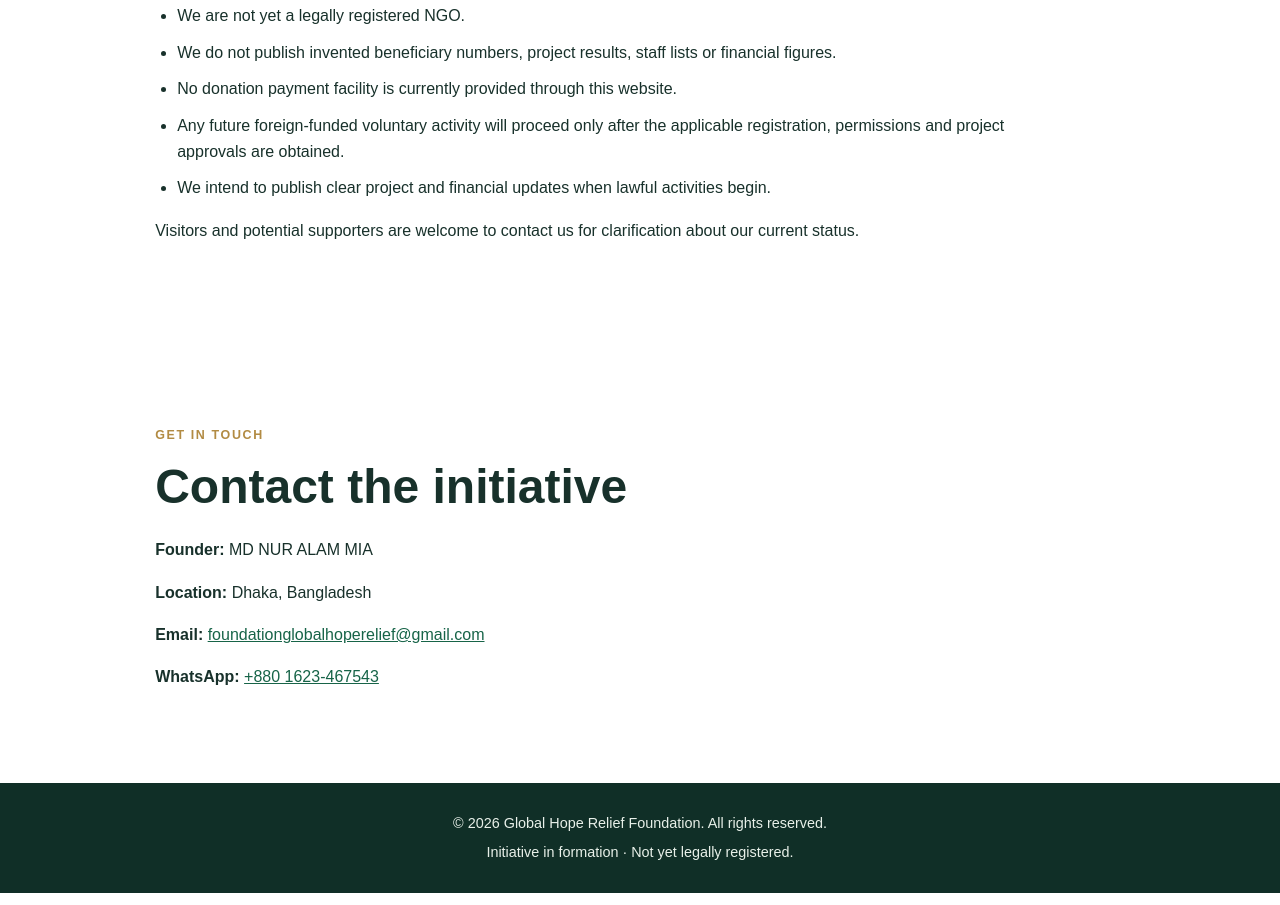
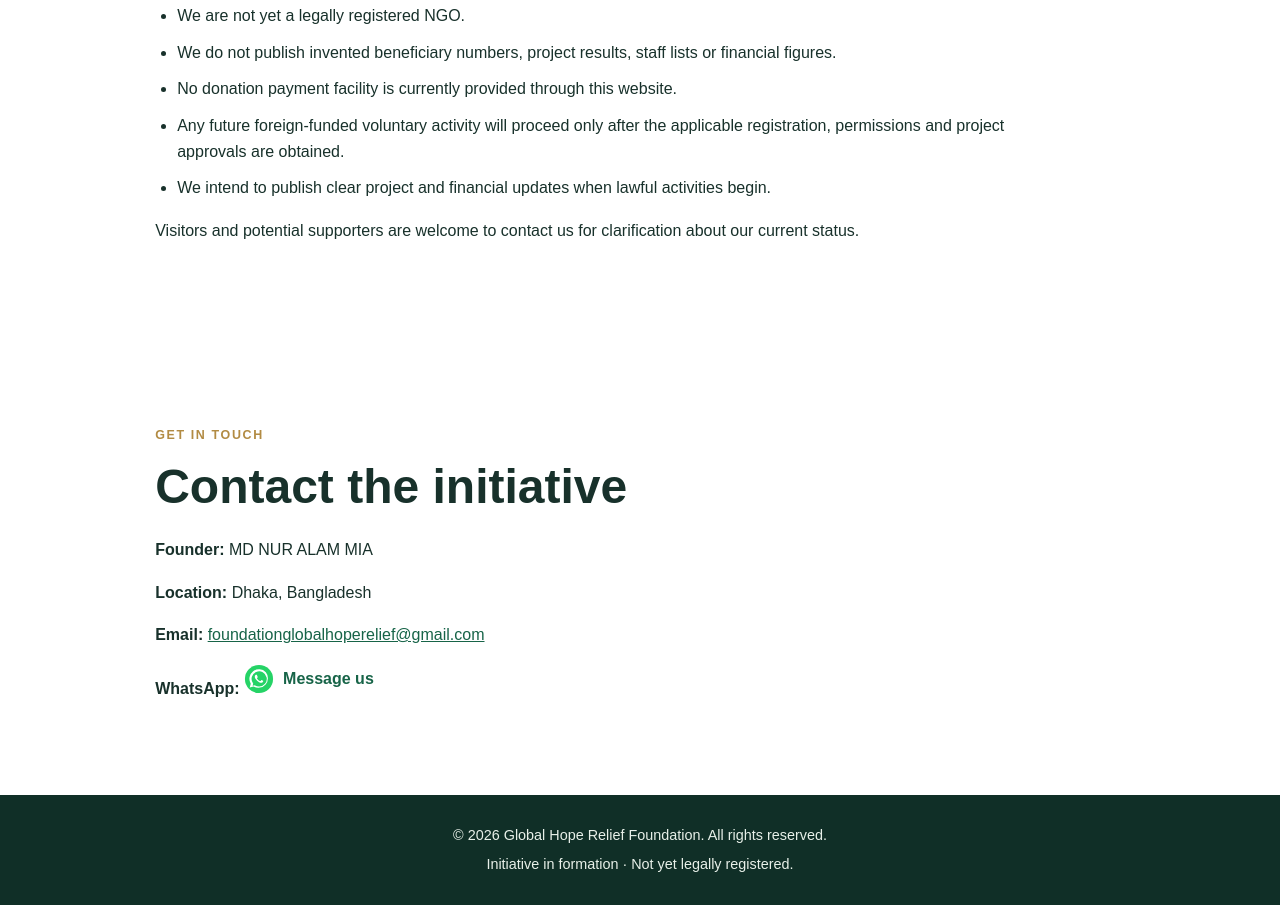
Before and after one commit to globalhoperelief/global-hope-relief-foundation, a plain HTML site: page index.html in a window 1280 px wide. Shown: the part 1945-2850 px from the top of the page. Drawn offline with Linux system fonts and the light colour scheme.

Commit message:
Replace visible WhatsApp number with clickable WhatsApp logo

```diff
--- a/index.html
+++ b/index.html
@@ -4,6 +4,11 @@
 <meta charset="utf-8"><meta name="viewport" content="width=device-width,initial-scale=1">
 <meta name="description" content="Global Hope Relief Foundation — a humanitarian initiative in formation in Dhaka, Bangladesh.">
 <title>Global Hope Relief Foundation</title><link rel="stylesheet" href="styles.css">
+<style>
+.whatsapp-link{display:inline-flex;align-items:center;gap:9px;color:#168b52;font-weight:700;text-decoration:none}
+.whatsapp-link:hover{ text-decoration:underline }
+.whatsapp-link svg{width:30px;height:30px;flex:none}
+</style>
 </head>
 <body>
 <header><a class="brand" href="#home">Global Hope <span>Relief Foundation</span></a>
@@ -33,6 +38,6 @@
 <li>Any future foreign-funded voluntary activity will proceed only after the applicable registration, permissions and project approvals are obtained.</li>
 <li>We intend to publish clear project and financial updates when lawful activities begin.</li>
 </ul><p>Visitors and potential supporters are welcome to contact us for clarification about our current status.</p></section>
-<section class="contact" id="contact"><p class="eyebrow">Get in touch</p><h2>Contact the initiative</h2><p><strong>Founder:</strong> MD NUR ALAM MIA</p><p><strong>Location:</strong> Dhaka, Bangladesh</p><p><strong>Email:</strong> <a href="mailto:foundationglobalhoperelief@gmail.com">foundationglobalhoperelief@gmail.com</a></p><p><strong>WhatsApp:</strong> <a href="https://wa.me/8801623467543">+880 1623-467543</a></p></section>
+<section class="contact" id="contact"><p class="eyebrow">Get in touch</p><h2>Contact the initiative</h2><p><strong>Founder:</strong> MD NUR ALAM MIA</p><p><strong>Location:</strong> Dhaka, Bangladesh</p><p><strong>Email:</strong> <a href="mailto:foundationglobalhoperelief@gmail.com">foundationglobalhoperelief@gmail.com</a></p><p><strong>WhatsApp:</strong> <a class="whatsapp-link" href="https://wa.me/8801623467543" target="_blank" rel="noopener noreferrer" aria-label="Chat with Global Hope Relief Foundation on WhatsApp"><svg viewBox="0 0 32 32" role="img" aria-label="WhatsApp"><circle cx="16" cy="16" r="15" fill="#25D366"/><path fill="#fff" d="M23.3 8.7A10.2 10.2 0 0 0 7.2 21l-1.1 4 4.1-1.1a10.2 10.2 0 0 0 13.1-15.2ZM16 24a8.1 8.1 0 0 1-4.1-1.1l-.3-.2-2.4.6.6-2.3-.2-.4A8.1 8.1 0 1 1 16 24Zm4.5-6.1c-.2-.1-1.4-.7-1.6-.8-.2-.1-.4-.1-.5.1s-.6.8-.8.9-.3.2-.5.1a6.6 6.6 0 0 1-1.9-1.2 7.1 7.1 0 0 1-1.3-1.6c-.1-.2 0-.3.1-.5l.4-.4.2-.4c.1-.2 0-.3 0-.4s-.5-1.3-.7-1.8c-.2-.5-.4-.4-.5-.4h-.5c-.2 0-.4.1-.6.3s-.8.8-.8 1.9.8 2.2.9 2.4a9.5 9.5 0 0 0 3.7 3.3c.5.2.9.4 1.2.5.5.2 1 .2 1.4.1.4-.1 1.4-.6 1.6-1.1.2-.5.2-1 .1-1.1s-.2-.2-.4-.3Z"/></svg><span>Message us</span></a></p></section>
 </main><footer><p>© <span id="year"></span> Global Hope Relief Foundation. All rights reserved.</p><p>Initiative in formation · Not yet legally registered.</p></footer>
 <script src="script.js"></script></body></html>
```
